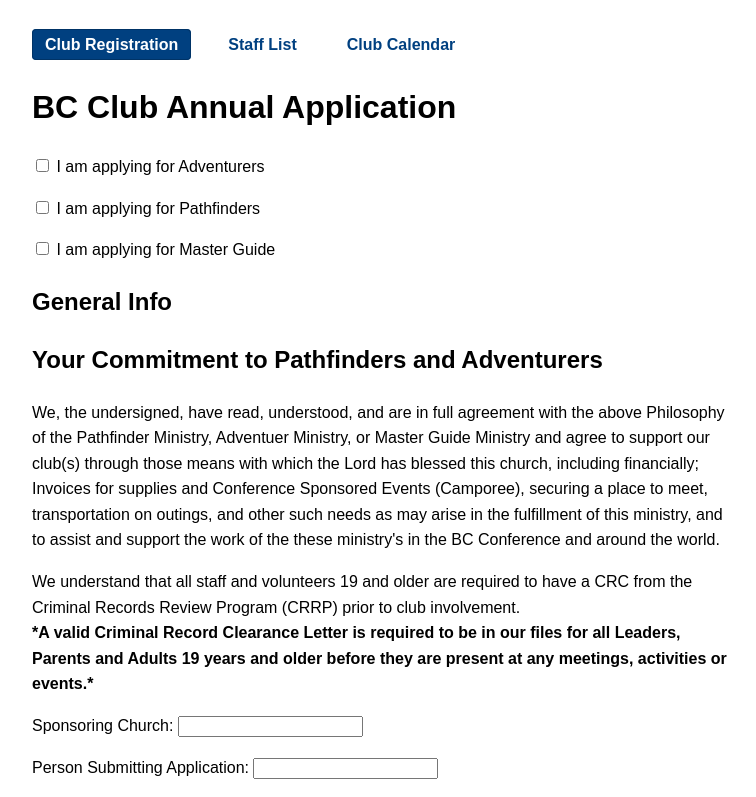
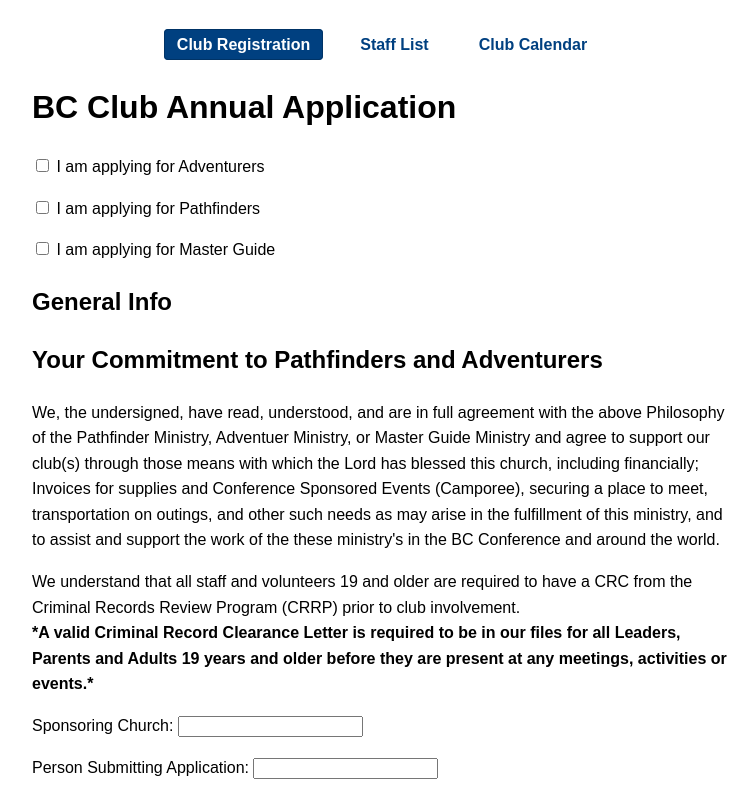
Before and after one commit to ixoekea/bcyouth, a plain HTML site: page form3.html in a window 1280 px wide. Shown: the top 797 px of the page, without its empty margins (0-756 px from the left). Drawn offline with Linux system fonts and the light colour scheme.

Commit message:
Update form3.html

```diff
--- a/form3.html
+++ b/form3.html
@@ -14,6 +14,7 @@
   margin: 0;
   display: flex;
   gap: 1.5rem;
+  justify-content: center; /* ✅ Center the items */
 }
 
 .nav-menu li {
```
